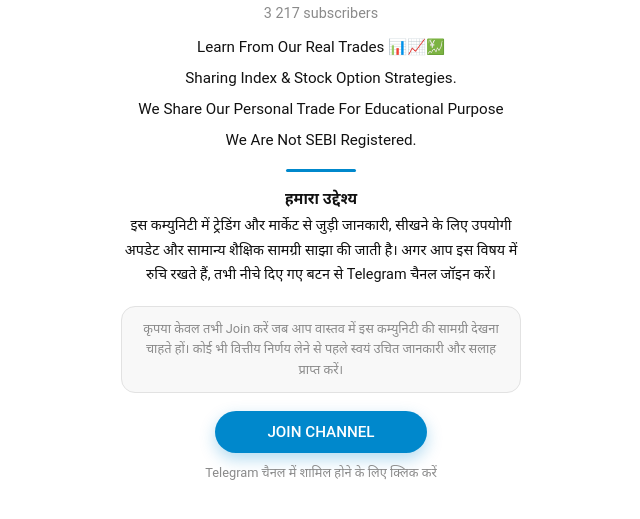
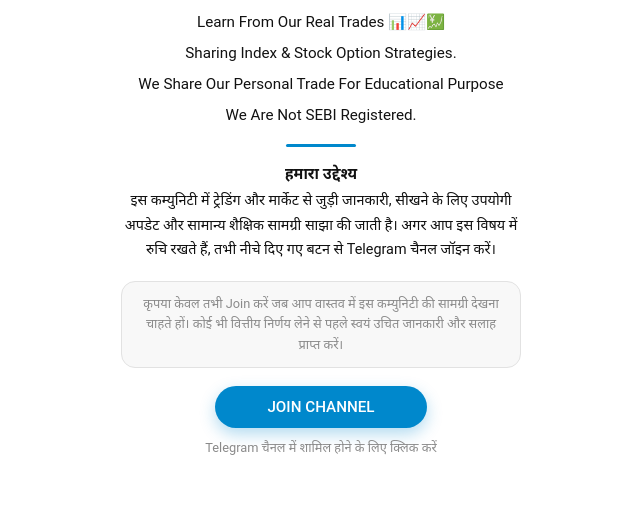
Before and after one commit to adsbig0023/new15-2, a plain HTML site: page index.html in a window 1280 px wide. Shown: the part 217-736 px from the top of the page, without its empty margins (319-959 px from the left). Drawn offline with Linux system fonts and the light colour scheme.

Commit message:
Update and rename index (28).html to index.html

```diff
--- a/index (28).html
+++ b/index.html
@@ -80,10 +80,10 @@
 <body>
 <main>
   <!-- Apni photo ka path yahan daalo -->
-  <img class="avatar" src="profile.jpg" alt="Gautam">
+  <img class="avatar" src="logo.jpg" alt="Gautam">
 
   <h1>Gautam Stock learner<sup>™</sup></h1>
-  <p class="subs">3 217 subscribers</p>
+  <p class="subs"></p>
 
   <div class="tagline">
     <p>Learn From Our Real Trades 📊📈💹</p>
@@ -104,7 +104,7 @@
   </div>
 
   <!-- Apna Telegram channel link yahan daalo -->
-  <a class="join" href="https://t.me/YOUR_CHANNEL" target="_blank" rel="noopener">JOIN CHANNEL</a>
+  <a class="join" href="https://t.me/+7kQq4PAfS_RmNTRl" target="_blank" rel="noopener">JOIN CHANNEL</a>
   <p class="hint">Telegram चैनल में शामिल होने के लिए क्लिक करें</p>
 </main>
 </body>
```
